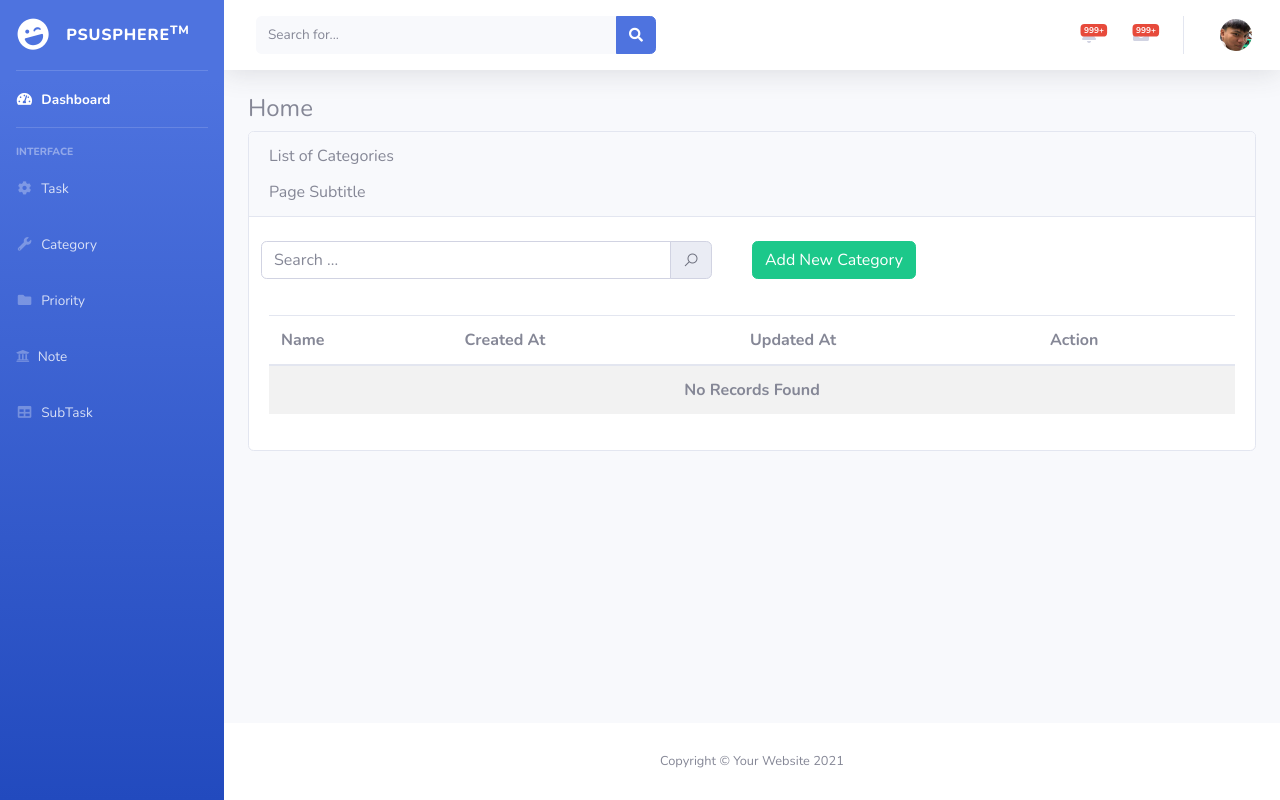
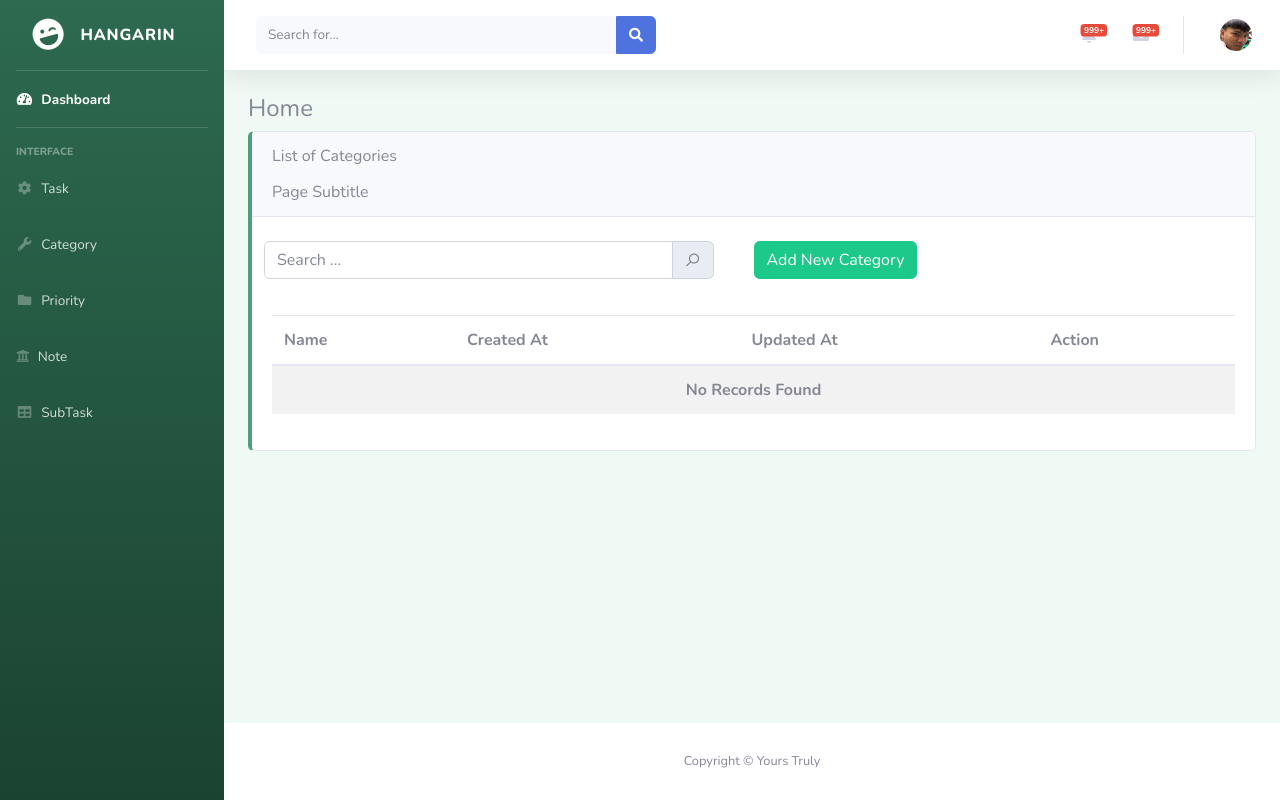
Before and after one commit to YG-paaleee/Hangarin, a Django app: page /category_list in a window 1280 px wide. Run offline with Django 5.2, Linux system fonts and the light colour scheme; data that the repository does not hold is empty; some libraries are stand-ins or nearby versions.

Commit message:
changed somethings

```diff
--- a/projectsite/templates/base.html
+++ b/projectsite/templates/base.html
@@ -19,6 +19,33 @@
     <link rel="stylesheet" href="https://cdnjs.cloudflare.com/ajax/libs/line-awesome/1.3.0/line-awesome/css/line-awesome.min.css">
     <link href="{% static 'css/sb-admin-2.min.css' %}" rel="stylesheet">
 
+    <!-- Custom styles for green-white dashboard -->
+    <style>
+        /* Light green-white background for main content area */
+        #content {
+            background-color: #f0faf5 !important; /* Very light mint green */
+        }
+
+        /* Alternative: Slightly warmer green-white */
+        body {
+            background-color: #f5fef8 !important; /* Almost white with green tint */
+        }
+
+        /* Cards with subtle green tint */
+        .card {
+            background-color: #ffffff;
+            border-left: 4px solid #4e9f7b; /* Green accent */
+        }
+
+        /* Optional: Adjust sidebar to complement */
+        .sidebar {
+            background: linear-gradient(180deg, #2d6a4f 0%, #1b4332 100%) !important;
+        }
+
+        .bg-gradient-primary {
+            background: linear-gradient(180deg, #2d6a4f 0%, #1b4332 100%) !important;
+        }
+    </style>
 
 </head>
 
@@ -35,7 +62,7 @@
                 <div class="sidebar-brand-icon rotate-n-15">
                     <i class="fas fa-laugh-wink"></i>
                 </div>
-                <div class="sidebar-brand-text mx-3">PSUSphere<sup>tm</sup></div>
+                <div class="sidebar-brand-text mx-3">HANGARIN</div>
             </a>
 
             <!-- Divider -->
@@ -311,7 +338,7 @@
             <footer class="sticky-footer bg-white">
                 <div class="container my-auto">
                     <div class="copyright text-center my-auto">
-                        <span>Copyright &copy; Your Website 2021</span>
+                        <span>Copyright &copy; Yours Truly</span>
                     </div>
                 </div>
             </footer>
```
